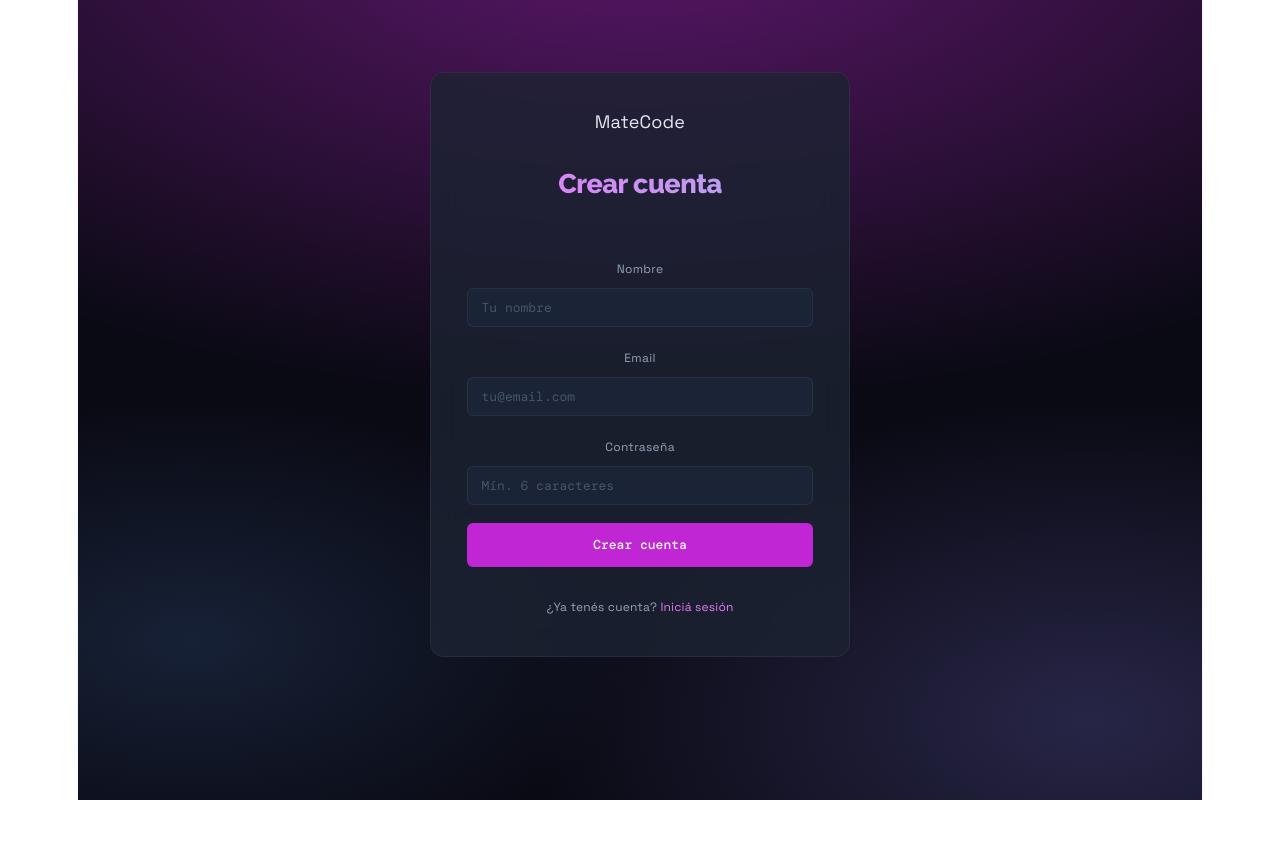
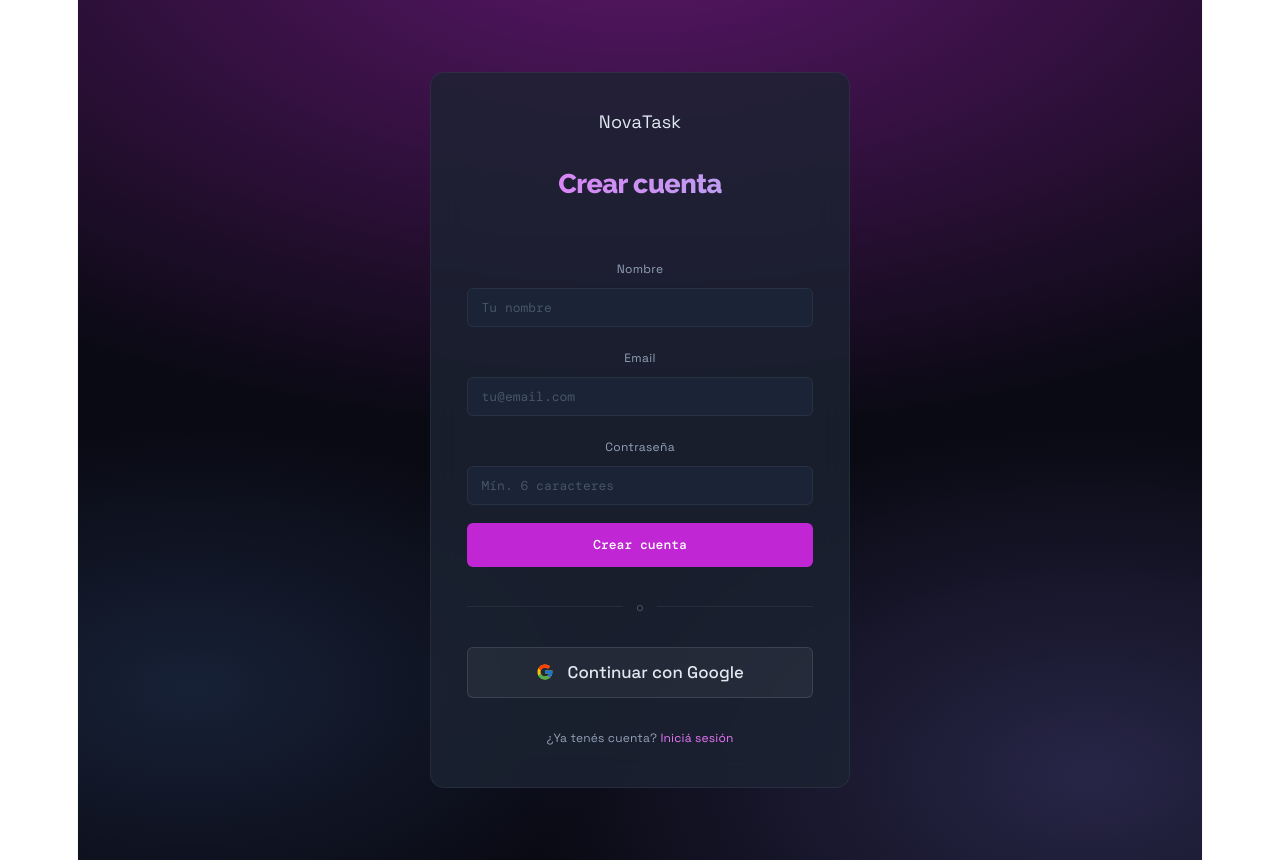
Before and after one commit to Katy-T20/ProyectoM4_KatyTejada, a React (Vite) app: page /register in a window 1280 px wide. Before the commit the page ends 800 px from the top, so only its background shows below. Built offline with nearby package versions, Linux system fonts and the light colour scheme; no server answers.

Commit message:
Feat: Agrego opcion de login con Google

```diff
--- a/api/send-email.ts
+++ b/api/send-email.ts
@@ -61,8 +61,8 @@ const buildEmailTemplate = (userName: string, tasks: Task[]): string => {
       <div style="max-width:600px;margin:0 auto;padding:40px 20px">
 
         <div style="background:linear-gradient(135deg,#C026D3,#7F77DD);border-radius:10px;padding:8px 16px;display:inline-block;margin-bottom:24px">
-          <span style="font-size:20px;font-weight:900;color:white;letter-spacing:-1px">NT</span>
-          <span style="font-size:8px;letter-spacing:2px;color:rgba(255,255,255,0.75);display:block;text-transform:uppercase">NovaTask</span>
+          <span style="font-size:20px;font-weight:900;color:white;letter-spacing:-1px">MC</span>
+          <span style="font-size:8px;letter-spacing:2px;color:rgba(255,255,255,0.75);display:block;text-transform:uppercase">MateCode</span>
         </div>
 
         <h1 style="color:#E879F9;font-size:28px;font-weight:900;margin:0 0 8px;letter-spacing:-1px">
--- a/src/App.css
+++ b/src/App.css
@@ -1,6 +1,6 @@
 @import url('https://fonts.googleapis.com/css2?family=Raleway:wght@700;800;900&family=Space+Grotesk:wght@400;500;600&family=DM+Mono:wght@400;500&display=swap');
 
-/* ─── Variables ───────────────────────────────────────────── */
+/* Variables */
 :root {
   --bg-base: #111827;
   --bg-surface: #1C2333;
@@ -48,7 +48,7 @@
   --font-mono: 'DM Mono', monospace;
 }
 
-/* ─── Reset ───────────────────────────────────────────────── */
+/* Reset */
 *,
 *::before,
 *::after {
@@ -57,7 +57,7 @@
   padding: 0;
 }
 
-/* ─── Layout principal ────────────────────────────────────── */
+/* Layout principal */
 .tm-app {
   min-height: 100vh;
   background-color: #0a0a14;
@@ -83,7 +83,7 @@
   }
 }
 
-/* ─── Navbar superior ─────────────────────────────────────── */
+/* Navbar superior */
 .tm-navbar {
   display: flex;
   align-items: center;
@@ -91,7 +91,7 @@
   padding: 1.25rem 0 1rem;
 }
 
-/* ─── Logo ────────────────────────────────────────────────── */
+/* Logo */
 .tm-logo {
   background: linear-gradient(135deg, #C026D3, #7F77DD);
   border-radius: 10px;
@@ -121,7 +121,7 @@
   line-height: 1.2;
 }
 
-/* ─── Botón logout ────────────────────────────────────────── */
+/* Botón logout */
 .tm-logout-btn {
   background: rgba(192, 38, 211, 0.15);
   border: 1px solid rgba(192, 38, 211, 0.4);
@@ -140,7 +140,7 @@
   border-color: rgba(192, 38, 211, 0.6);
 }
 
-/* ─── Header — título + saludo + stats ────────────────────── */
+/* Header — título + saludo + stats */
 .tm-header {
   display: flex;
   flex-direction: column;
@@ -196,7 +196,7 @@
   font-weight: 600;
 }
 
-/* ─── Stats ───────────────────────────────────────────────── */
+/* Stats */
 .tm-header-stats {
   display: flex;
   align-items: center;
@@ -234,7 +234,7 @@
   background: var(--border);
 }
 
-/* ─── Toolbar ─────────────────────────────────────────────── */
+/* Toolbar */
 .tm-toolbar {
   display: flex;
   flex-direction: column;
@@ -323,7 +323,7 @@
   color: var(--accent-text);
 }
 
-/* ─── Formulario nueva tarea ──────────────────────────────── */
+/* Formulario nueva tarea */
 .tm-add-form {
   background: var(--bg-surface);
   border: 1px solid var(--border);
@@ -400,7 +400,7 @@
   justify-content: flex-end;
 }
 
-/* ─── Botones ─────────────────────────────────────────────── */
+/* Botones */
 .tm-btn-primary {
   background: var(--accent);
   color: white;
@@ -441,7 +441,7 @@
   font-size: 13px;
 }
 
-/* ─── Botón agregar ───────────────────────────────────────── */
+/* Botón agregar */
 .tm-add-trigger {
   width: 100%;
   background: transparent;
@@ -471,7 +471,7 @@
   color: var(--accent-text);
 }
 
-/* ─── Sección label ───────────────────────────────────────── */
+/* Sección label */
 .tm-section-label {
   font-size: 10px;
   letter-spacing: 2px;
@@ -481,14 +481,14 @@
   font-family: var(--font-body);
 }
 
-/* ─── Lista ───────────────────────────────────────────────── */
+/* Lista */
 .tm-task-list {
   display: flex;
   flex-direction: column;
   gap: 8px;
 }
 
-/* ─── Tarjeta de tarea ────────────────────────────────────── */
+/* Tarjeta de tarea */
 .tm-task-card {
   background: rgba(28, 35, 51, 0.75);
   border: 1px solid rgba(148, 163, 184, 0.12);
@@ -516,7 +516,7 @@
 .tm-task-card.priority-low    { border-left: 3px solid var(--blue-dark); }
 .tm-task-card.completed       { opacity: 0.5; }
 
-/* ─── Checkbox ────────────────────────────────────────────── */
+/* Checkbox */
 .tm-checkbox {
   width: 20px;
   height: 20px;
@@ -544,7 +544,7 @@
   color: var(--green-text);
 }
 
-/* ─── Cuerpo de la tarea ──────────────────────────────────── */
+/* Cuerpo de la tarea */
 .tm-task-body {
   flex: 1;
   min-width: 0;
@@ -553,7 +553,7 @@
   gap: 6px;
 }
 
-/* ─── Línea 1 — badge + título + acciones ─────────────────── */
+/* Línea 1 — badge + título + acciones */
 .tm-task-top {
   display: flex;
   align-items: center;
@@ -583,7 +583,7 @@
   flex-shrink: 0;
 }
 
-/* ─── Línea 2 — descripción ───────────────────────────────── */
+/* Línea 2 — descripción */
 .tm-task-description {
   font-family: var(--font-body);
   font-size: 12px;
@@ -595,7 +595,7 @@
   color: var(--text-muted);
 }
 
-/* ─── Línea 3 — fecha + tag ───────────────────────────────── */
+/* Línea 3 — fecha + tag */
 .tm-task-bottom {
   display: flex;
   align-items: center;
@@ -610,7 +610,7 @@
 
 .tm-task-date.overdue { color: var(--red-text); }
 
-/* ─── Etiquetas ───────────────────────────────────────────── */
+/* Etiquetas */
 .tm-tag {
   font-size: 10px;
   padding: 2px 8px;
@@ -623,7 +623,7 @@
 .tm-tag.tag-work     { background: var(--red-dim);   color: var(--red-text); }
 .tm-tag.tag-personal { background: var(--green-dim); color: var(--green-text); }
 
-/* ─── Badge prioridad ─────────────────────────────────────── */
+/* Badge prioridad */
 .tm-priority-badge {
   font-size: 11px;
   font-weight: 700;
@@ -638,7 +638,7 @@
 .tm-priority-badge.badge-medium { background: var(--violet-dim);    color: var(--violet-text); }
 .tm-priority-badge.badge-low    { background: var(--blue-dark-dim); color: var(--blue-dark-text); }
 
-/* ─── Botones editar y eliminar ───────────────────────────── */
+/* Botones editar y eliminar */
 .tm-edit-btn,
 .tm-delete-btn {
   background: transparent;
@@ -659,7 +659,7 @@
 .tm-edit-btn:hover   { color: var(--accent-text); }
 .tm-delete-btn:hover { color: var(--red-text); }
 
-/* ─── Formulario edición inline ───────────────────────────── */
+/* Formulario edición inline */
 .tm-edit-form {
   background: var(--bg-surface);
   border: 1px solid var(--accent);
@@ -671,7 +671,7 @@
   animation: tm-slide-down 0.15s ease;
 }
 
-/* ─── Auth card ───────────────────────────────────────────── */
+/* Auth card */
 .tm-auth-card {
   max-width: 420px;
   margin: 3rem auto 0;
@@ -746,7 +746,7 @@
   text-decoration: underline;
 }
 
-/* ─── Estado vacío ────────────────────────────────────────── */
+/* Estado vacío */
 .tm-empty-state {
   text-align: center;
   padding: 2.5rem 0;
@@ -780,7 +780,7 @@
   margin-top: 2px;
 }
 
-/* ─── Navbar actions ──────────────────────────────────────── */
+/* Navbar actions */
 .tm-navbar-actions {
   display: flex;
   align-items: center;
@@ -822,3 +822,49 @@
   border-color: rgba(239, 68, 68, 0.4);
   color: #F87171;
 }
+
+/* ─── Divider auth ────────────────────────────────────────── */
+.tm-auth-divider {
+  display: flex;
+  align-items: center;
+  gap: 0.75rem;
+  color: var(--text-muted);
+  font-size: 12px;
+}
+
+.tm-auth-divider::before,
+.tm-auth-divider::after {
+  content: '';
+  flex: 1;
+  height: 1px;
+  background: var(--border);
+}
+
+/* Botón Google */
+.tm-google-btn {
+  width: 100%;
+  display: flex;
+  align-items: center;
+  justify-content: center;
+  gap: 0.75rem;
+  background: rgba(255, 255, 255, 0.05);
+  border: 1px solid var(--border-hover);
+  border-radius: var(--radius-sm);
+  padding: 0.75rem;
+  font-family: var(--font-body);
+  font-size: 0.9375rem;
+  font-weight: 500;
+  color: var(--text-primary);
+  cursor: pointer;
+  transition: all 0.15s;
+}
+
+.tm-google-btn:hover:not(:disabled) {
+  background: rgba(255, 255, 255, 0.08);
+  border-color: rgba(255, 255, 255, 0.2);
+}
+
+.tm-google-btn:disabled {
+  opacity: 0.5;
+  cursor: not-allowed;
+}
--- a/src/features/AuthContext.tsx
+++ b/src/features/AuthContext.tsx
@@ -27,6 +27,11 @@ export function AuthProvider({ children }: AuthProviderProps) {
     const u = await authService.login(email, password)
     setUser(u)
   }, [])
+
+  const loginWithGoogle = useCallback(async () => {
+  const u = await authService.loginWithGoogle()
+  setUser(u)
+}, [])
 
   const register = useCallback(async (
     name: string,
@@ -69,6 +74,7 @@ export function AuthProvider({ children }: AuthProviderProps) {
         login,
         register,
         logout,
+        loginWithGoogle,
       }}
     >
       {children}
--- a/src/features/authTypes.ts
+++ b/src/features/authTypes.ts
@@ -6,4 +6,5 @@ export interface AuthContextValue {
   login: (email: string, password: string) => Promise<void>
   register: (name: string, email: string, password: string) => Promise<void>
   logout: () => Promise<void>
+  loginWithGoogle: () => Promise<void>
 }
--- a/src/pages/LoginPage.tsx
+++ b/src/pages/LoginPage.tsx
@@ -5,19 +5,19 @@ import { validateLogin } from '../utils/validators'
 import { getAuthErrorMessage } from '../utils/authErrors'
 
 export default function LoginPage() {
-  const { login } = useAuth()
+  const { login, loginWithGoogle } = useAuth()
   const navigate = useNavigate()
   const [email, setEmail] = useState('')
   const [password, setPassword] = useState('')
   const [errors, setErrors] = useState<Record<string, string>>({})
   const [firebaseError, setFirebaseError] = useState('')
+  const [googleError, setGoogleError] = useState('')
   const [loading, setLoading] = useState(false)
 
   async function handleSubmit(e: FormEvent) {
     e.preventDefault()
     setFirebaseError('')
 
-    // Validación local
     const validationErrors = validateLogin(email, password)
     if (validationErrors.length > 0) {
       const errorMap: Record<string, string> = {}
@@ -27,7 +27,6 @@ export default function LoginPage() {
     }
     setErrors({})
 
-    // Login con Firebase
     setLoading(true)
     try {
       await login(email, password)
@@ -40,18 +39,31 @@ export default function LoginPage() {
     }
   }
 
+  async function handleGoogleLogin() {
+    setGoogleError('')
+    setLoading(true)
+    try {
+      await loginWithGoogle()
+      navigate('/tasks')
+    } catch (err: unknown) {
+      const code = (err as { code?: string }).code ?? ''
+      setGoogleError(getAuthErrorMessage(code))
+    } finally {
+      setLoading(false)
+    }
+  }
+
   return (
     <div className="tm-app">
       <div className="tm-container">
         <div className="tm-auth-card">
 
           <div className="tm-header-left">
-            <span className="tm-header-eyebrow">MateCode</span>
+            <span className="tm-header-eyebrow">NovaTask</span>
             <h1 className="tm-auth-title">Iniciar sesión</h1>
           </div>
 
           <form className="tm-auth-form" onSubmit={handleSubmit}>
-
             <div className="tm-auth-field">
               <label className="tm-auth-label">Email</label>
               <input
@@ -78,9 +90,7 @@ export default function LoginPage() {
               {errors.password && <p className="tm-field-error">{errors.password}</p>}
             </div>
 
-            {firebaseError && (
-              <p className="tm-auth-error">{firebaseError}</p>
-            )}
+            {firebaseError && <p className="tm-auth-error">{firebaseError}</p>}
 
             <button
               className="tm-btn-primary tm-btn-full"
@@ -90,6 +100,27 @@ export default function LoginPage() {
               {loading ? 'Ingresando...' : 'Ingresar'}
             </button>
           </form>
+
+          <div className="tm-auth-divider">
+            <span>o</span>
+          </div>
+
+          <button
+            type="button"
+            className="tm-google-btn"
+            onClick={handleGoogleLogin}
+            disabled={loading}
+          >
+            <svg width="18" height="18" viewBox="0 0 48 48">
+              <path fill="#FFC107" d="M43.6 20H24v8h11.3C33.6 33.1 29.3 36 24 36c-6.6 0-12-5.4-12-12s5.4-12 12-12c3 0 5.8 1.1 7.9 3l5.7-5.7C34.1 6.5 29.3 4 24 4 12.9 4 4 12.9 4 24s8.9 20 20 20c11 0 19.7-8 19.7-20 0-1.3-.1-2.7-.1-4z"/>
+              <path fill="#FF3D00" d="M6.3 14.7l6.6 4.8C14.5 16 19 12 24 12c3 0 5.8 1.1 7.9 3l5.7-5.7C34.1 6.5 29.3 4 24 4c-7.6 0-14.2 4.3-17.7 10.7z"/>
+              <path fill="#4CAF50" d="M24 44c5.2 0 9.9-1.9 13.5-5l-6.2-5.2C29.4 35.6 26.8 36 24 36c-5.2 0-9.7-2.9-11.9-7.1l-6.6 4.8C9.7 39.6 16.4 44 24 44z"/>
+              <path fill="#1976D2" d="M43.6 20H24v8h11.3c-.9 2.5-2.6 4.6-4.8 6l6.2 5.2C40.7 35.5 44 30.1 44 24c0-1.3-.1-2.7-.4-4z"/>
+            </svg>
+            Continuar con Google
+          </button>
+
+          {googleError && <p className="tm-auth-error">{googleError}</p>}
 
           <p className="tm-auth-footer">
             ¿No tenés cuenta?{' '}
--- a/src/pages/RegisterPage.tsx
+++ b/src/pages/RegisterPage.tsx
@@ -5,20 +5,20 @@ import { validateRegister } from '../utils/validators'
 import { getAuthErrorMessage } from '../utils/authErrors'
 
 export default function RegisterPage() {
-  const { register } = useAuth()
+  const { register, loginWithGoogle } = useAuth()
   const navigate = useNavigate()
   const [name, setName] = useState('')
   const [email, setEmail] = useState('')
   const [password, setPassword] = useState('')
   const [errors, setErrors] = useState<Record<string, string>>({})
   const [firebaseError, setFirebaseError] = useState('')
+  const [googleError, setGoogleError] = useState('')
   const [loading, setLoading] = useState(false)
 
   async function handleSubmit(e: FormEvent) {
     e.preventDefault()
     setFirebaseError('')
 
-    // Validación local
     const validationErrors = validateRegister(name, email, password)
     if (validationErrors.length > 0) {
       const errorMap: Record<string, string> = {}
@@ -28,7 +28,6 @@ export default function RegisterPage() {
     }
     setErrors({})
 
-    // Registro con Firebase
     setLoading(true)
     try {
       await register(name, email, password)
@@ -41,18 +40,31 @@ export default function RegisterPage() {
     }
   }
 
+  async function handleGoogleLogin() {
+    setGoogleError('')
+    setLoading(true)
+    try {
+      await loginWithGoogle()
+      navigate('/tasks')
+    } catch (err: unknown) {
+      const code = (err as { code?: string }).code ?? ''
+      setGoogleError(getAuthErrorMessage(code))
+    } finally {
+      setLoading(false)
+    }
+  }
+
   return (
     <div className="tm-app">
       <div className="tm-container">
         <div className="tm-auth-card">
 
           <div className="tm-header-left">
-            <span className="tm-header-eyebrow">MateCode</span>
+            <span className="tm-header-eyebrow">NovaTask</span>
             <h1 className="tm-auth-title">Crear cuenta</h1>
           </div>
 
           <form className="tm-auth-form" onSubmit={handleSubmit}>
-
             <div className="tm-auth-field">
               <label className="tm-auth-label">Nombre</label>
               <input
@@ -92,9 +104,7 @@ export default function RegisterPage() {
               {errors.password && <p className="tm-field-error">{errors.password}</p>}
             </div>
 
-            {firebaseError && (
-              <p className="tm-auth-error">{firebaseError}</p>
-            )}
+            {firebaseError && <p className="tm-auth-error">{firebaseError}</p>}
 
             <button
               className="tm-btn-primary tm-btn-full"
@@ -104,6 +114,27 @@ export default function RegisterPage() {
               {loading ? 'Creando cuenta...' : 'Crear cuenta'}
             </button>
           </form>
+
+          <div className="tm-auth-divider">
+            <span>o</span>
+          </div>
+
+          <button
+            type="button"
+            className="tm-google-btn"
+            onClick={handleGoogleLogin}
+            disabled={loading}
+          >
+            <svg width="18" height="18" viewBox="0 0 48 48">
+              <path fill="#FFC107" d="M43.6 20H24v8h11.3C33.6 33.1 29.3 36 24 36c-6.6 0-12-5.4-12-12s5.4-12 12-12c3 0 5.8 1.1 7.9 3l5.7-5.7C34.1 6.5 29.3 4 24 4 12.9 4 4 12.9 4 24s8.9 20 20 20c11 0 19.7-8 19.7-20 0-1.3-.1-2.7-.1-4z"/>
+              <path fill="#FF3D00" d="M6.3 14.7l6.6 4.8C14.5 16 19 12 24 12c3 0 5.8 1.1 7.9 3l5.7-5.7C34.1 6.5 29.3 4 24 4c-7.6 0-14.2 4.3-17.7 10.7z"/>
+              <path fill="#4CAF50" d="M24 44c5.2 0 9.9-1.9 13.5-5l-6.2-5.2C29.4 35.6 26.8 36 24 36c-5.2 0-9.7-2.9-11.9-7.1l-6.6 4.8C9.7 39.6 16.4 44 24 44z"/>
+              <path fill="#1976D2" d="M43.6 20H24v8h11.3c-.9 2.5-2.6 4.6-4.8 6l6.2 5.2C40.7 35.5 44 30.1 44 24c0-1.3-.1-2.7-.4-4z"/>
+            </svg>
+            Continuar con Google
+          </button>
+
+          {googleError && <p className="tm-auth-error">{googleError}</p>}
 
           <p className="tm-auth-footer">
             ¿Ya tenés cuenta?{' '}
```
Also changed, not shown: src/services/authService.ts (+8 -0 lines).
